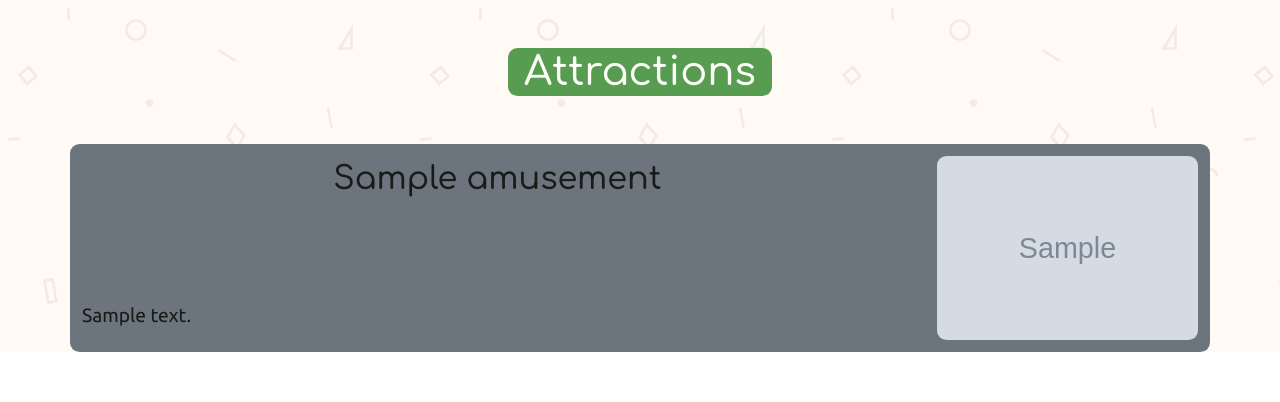
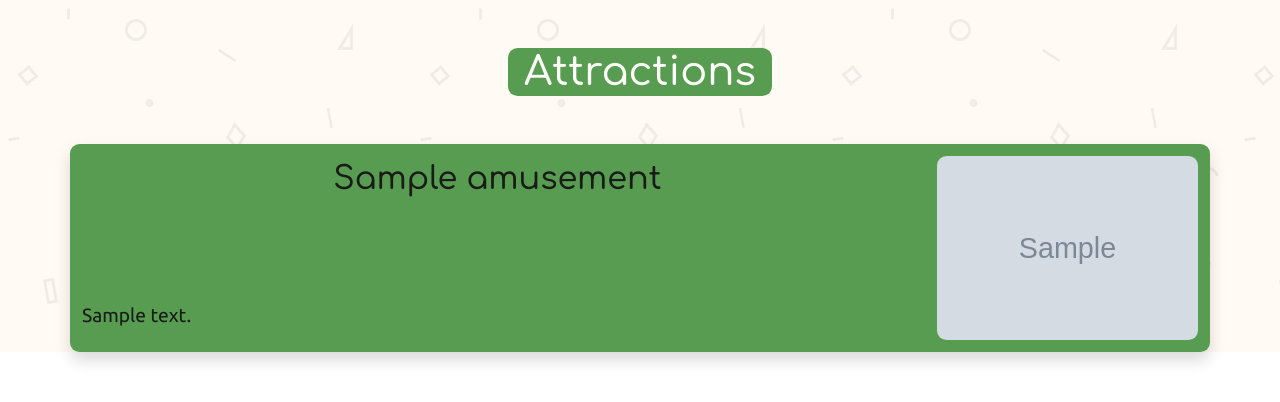
Before and after one commit to WildCodeSchool/2022-03-php-orleans-project-rigolou, a PHP site: template src/View/Amusements/index.html.twig in a window 1280 px wide. Shown: the top 402 px of the page. Run offline with PHP 8.4, Linux system fonts and the light colour scheme; the template is opened without the code that fills it: most values are stand-ins (such as "Sample title", 1, 10 or a date in 2020); grey boxes marked "Sample" are stand-in pictures; some libraries are stand-ins or nearby versions; some web fonts are replaced.

Commit message:
change css

```diff
--- a/src/View/Amusements/index.html.twig
+++ b/src/View/Amusements/index.html.twig
@@ -12,9 +12,10 @@
 
 
     <h1 class="bg-primary section-title mx-auto mb-5 px-3 rounded-4">Attractions</h1>
+
     {% for amusement in amusements %}
-        <div class="container rounded-4 bg-secondary my-4">
-            <div class="row amusement-card  ">
+        <div class="container shadow rounded-4 bg-primary my-4">
+            <div class="row  amusement-card  ">
                 <div class="col-lg-9 d-flex flex-column justify-content-between {% if loop.index is even %} order-lg-2 {% endif %}">
                     <h2 class="text-center mt-3"> {{amusement.name}} </h2>
                     <p class="mb-4 text-md-center {% if loop.index is even %} text-lg-end {% else %} text-lg-start{% endif %} "> {{amusement.description}}
```
